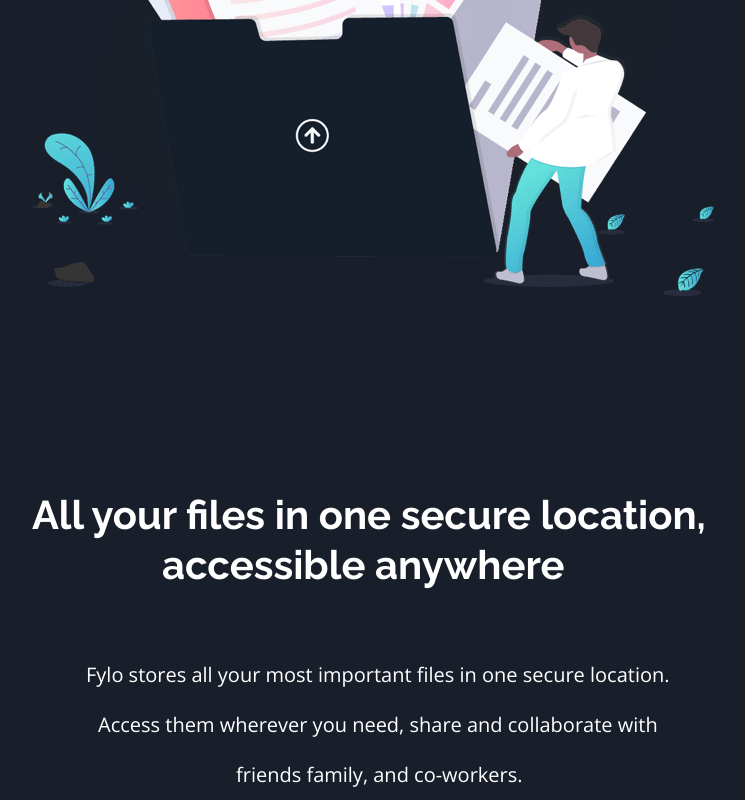
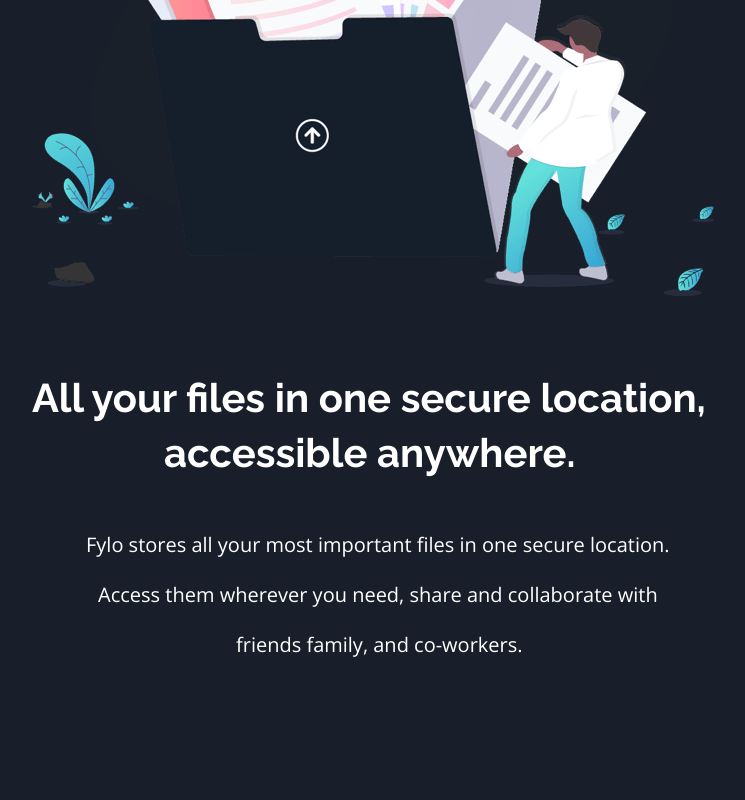
Before and after one commit to oxblixxx/fylo-dark-theme, a React (Create React App) app in the folder fylo-dark-theme/: page / in a window 1280 px wide. Shown: the part 510-1310 px from the top of the page, without its empty margins (288-1033 px from the left). After the commit the page ends 1180 px from the top, so only its background shows below. Built offline with nearby package versions, Linux system fonts and the light colour scheme.

Commit message:
modified securelodation css

```diff
--- a/fylo-dark-theme/src/components/Fylodesc.css
+++ b/fylo-dark-theme/src/components/Fylodesc.css
@@ -1,7 +1,7 @@
 .fyloStoresDesc{
     position: relative;
     line-height: 50px;
-    top: 53em;
+    top: 46em;
     font-family: var(--sans);
     left: 18.7em;
     font-size: 20px;
--- a/fylo-dark-theme/src/components/Securelocation.css
+++ b/fylo-dark-theme/src/components/Securelocation.css
@@ -1,7 +1,7 @@
 .secureLocationDesc{
     position: relative;
-    line-height: 50px;
-    top: 25em;
+    line-height: 55px;
+    top: 22em;
     font-family: var(--raleway);
     left: 8em;
     font-size: 40px;
@@ -9,5 +9,5 @@
 
 .accessibleText{
     position: relative;
-    left: 130px;
+    left: 3.3em;
 }
--- a/fylo-dark-theme/src/components/Securelocation.js
+++ b/fylo-dark-theme/src/components/Securelocation.js
@@ -4,7 +4,7 @@
     return(
         <section className='secureLocationDesc text-white'>
             <p className="secureLocationText"> All your files in one secure location,</p>
-            <p className="accessibleText">accessible anywhere</p>
+            <p className="accessibleText">accessible anywhere.</p>
         </section>
     )
 }
```
